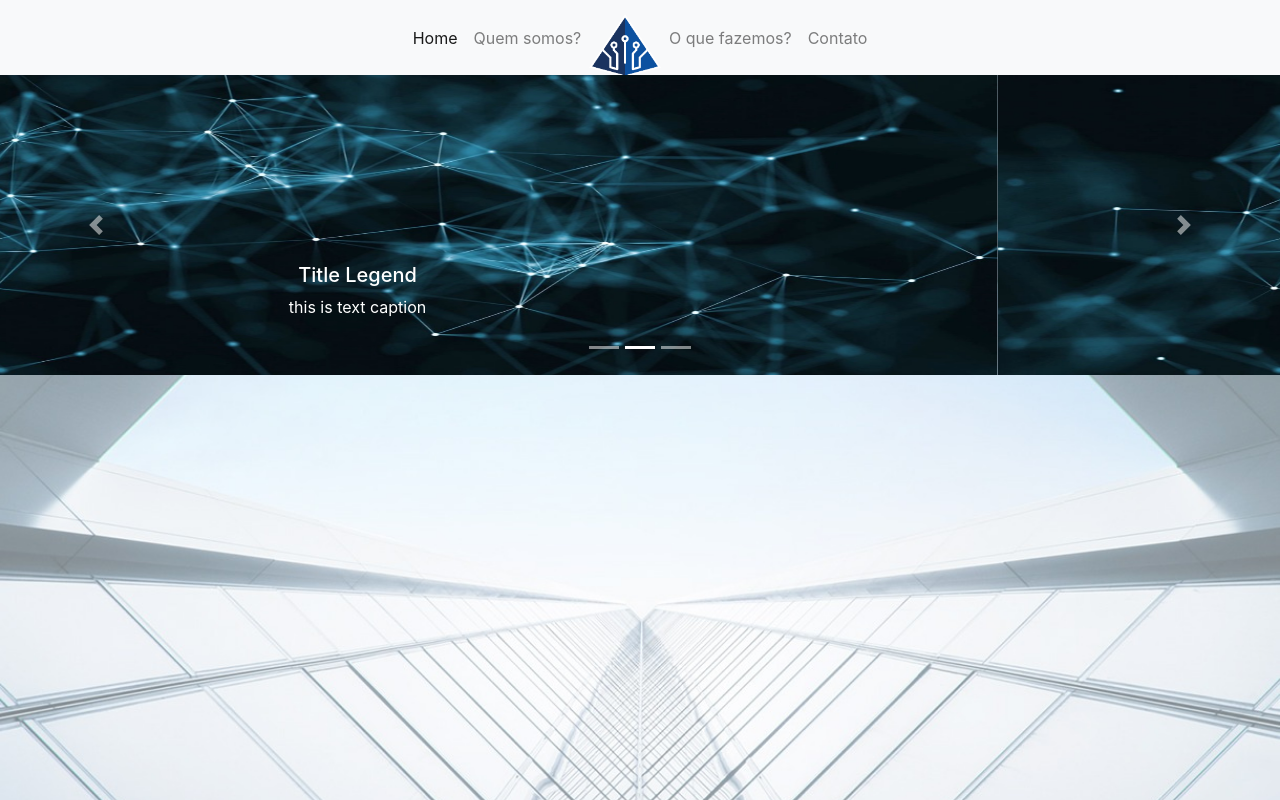
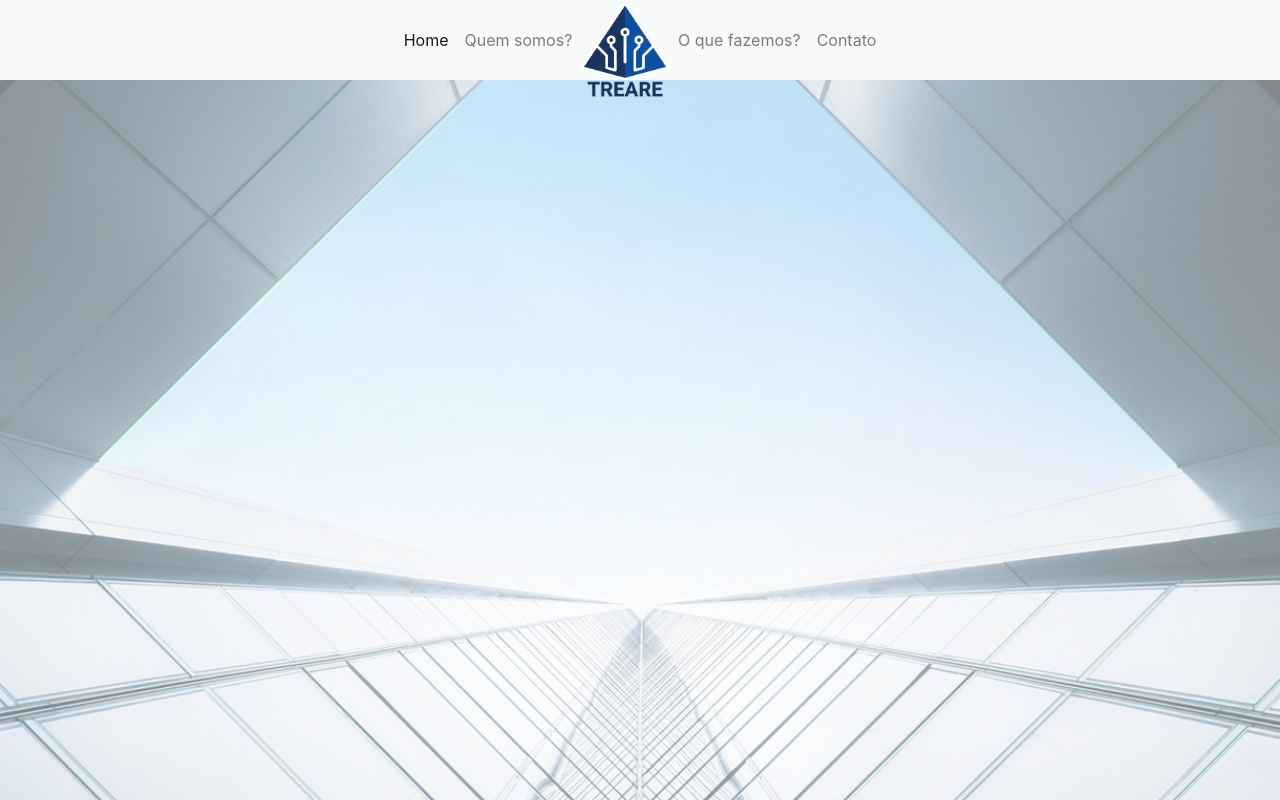
Before and after one commit to akadainovacao/treare, a website: page index.html in a window 1280 px wide. Drawn offline with nearby package versions, Linux system fonts and the light colour scheme.

Commit message:
image logo

```diff
--- a/assets/css/app.css
+++ b/assets/css/app.css
@@ -7,7 +7,7 @@
 * Nav
 */
 .navbar {
-  height: 75px;
+  height: 80px;
   padding: 0;
 }
 
@@ -20,6 +20,13 @@
   margin: 0;
 }
 
-.img-logo, .img-logo > img {
-  height: inherit;
+.img-logo {
+  height: 100px;
 }
+
+.img-circle {
+  border-radius: 100%;
+  height: 200px;
+  object-fit: cover;
+  width: 200px;
+}
--- a/index.html
+++ b/index.html
@@ -37,9 +37,9 @@
         </li>
       </ul>
     </div>
-    <div class="navbar-brand m-auto">
-      <a href="#" class="img-logo">
-        <img src="assets/images/logo-01.png" alt="TREARE" class="mt-2">
+    <div class="m-auto">
+      <a href="#">
+        <img src="assets/images/logo-01.png" alt="TREARE" class="img-logo">
       </a>
     </div>
     <div class="collapse navbar-collapse" id="navbarTogglerDemo02">
@@ -53,7 +53,7 @@
       </ul>
     </div>
   </nav>
-  <div id="carouselExampleIndicators" class="carousel slide" data-ride="carousel">
+  <!-- <div id="carouselExampleIndicators" class="carousel slide" data-ride="carousel">
     <ol class="carousel-indicators">
       <li data-target="#carouselExampleIndicators" data-slide-to="0" class="active"></li>
       <li data-target="#carouselExampleIndicators" data-slide-to="1"></li>
@@ -90,7 +90,7 @@
       <span class="carousel-control-next-icon" aria-hidden="true"></span>
       <span class="sr-only">Next</span>
     </a>
-  </div>
+  </div> -->
 
   <script src="node_modules/jquery/dist/jquery.min.js"></script>
   <script src="node_modules/bootstrap/dist/js/bootstrap.min.js"></script>
```
